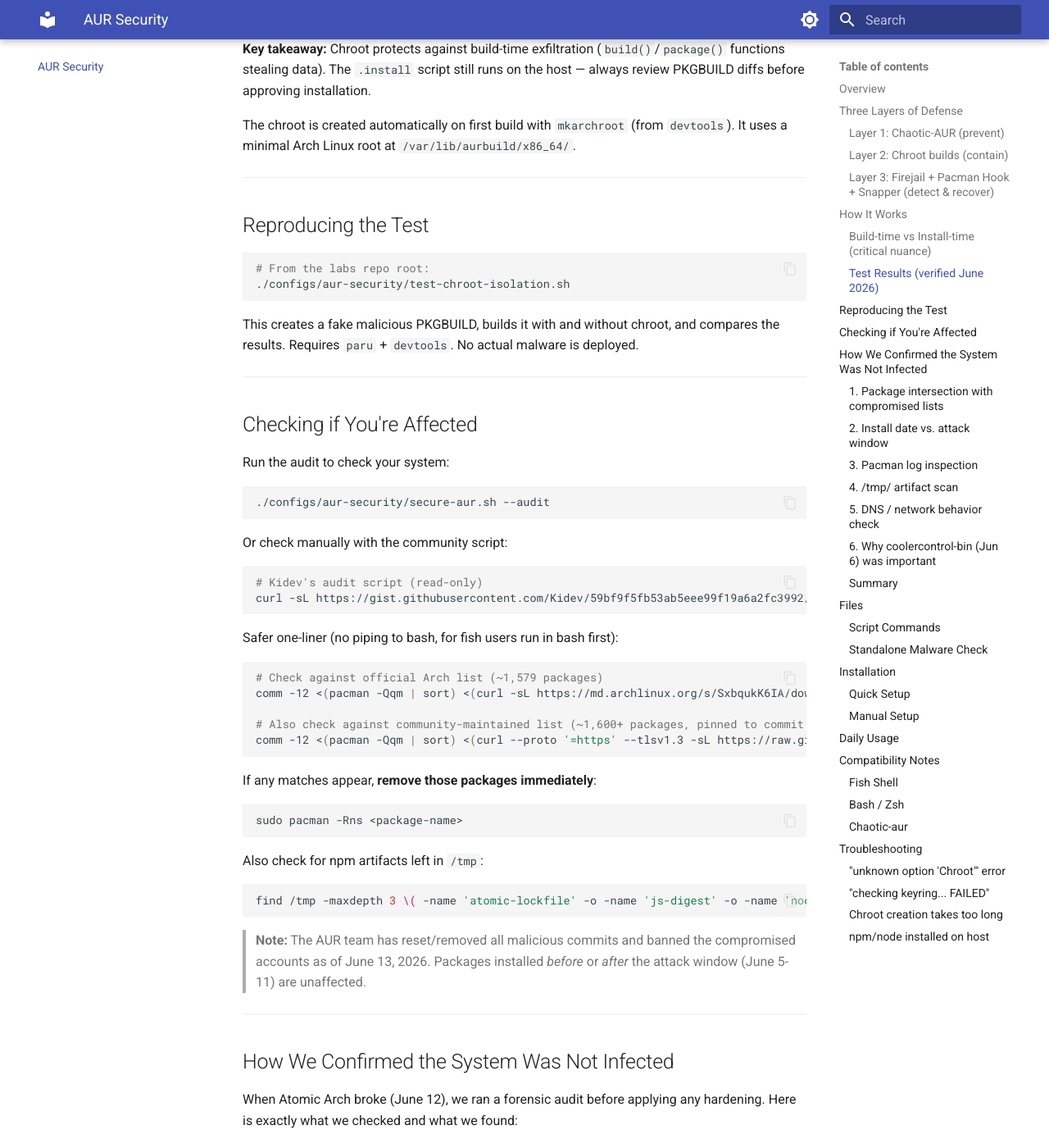
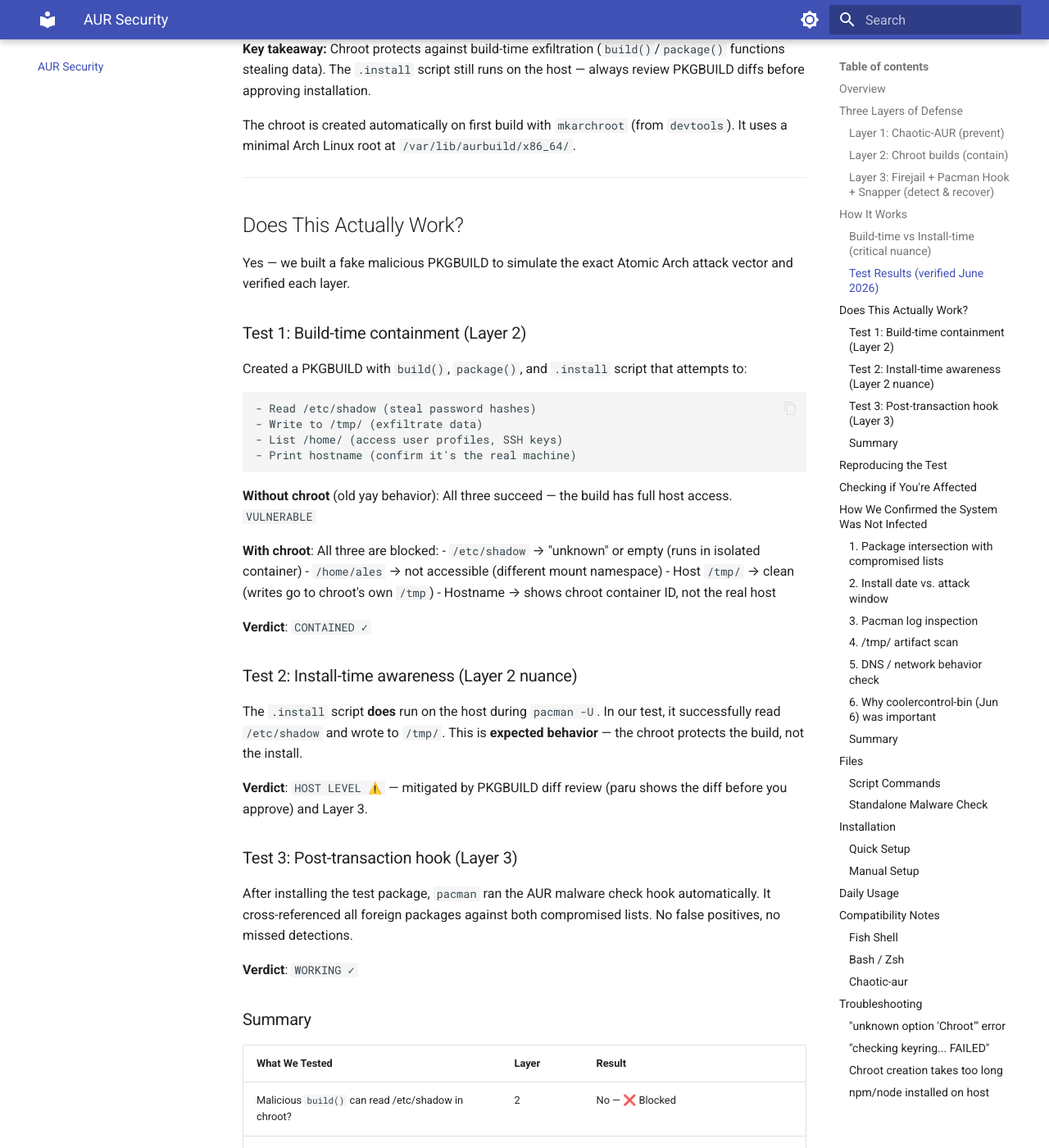
Before and after one commit to axeII/cachyos-labs, an MkDocs documentation site: the page built from docs/aur-security.md, in a window 1280 px wide and 1400 px high, scrolled down 2792 px. Shown: the whole window at 82% size. Built offline with MkDocs 1.6.1 and Material for MkDocs 9.7.7, drawn with Linux system fonts in a browser that asks for light colours; some of the changed text lies outside the part shown.

Commit message:
docs: add 'Does This Actually Work?' section with all 3 test results; fix shell config docs to use functions (not abbr) with default -Syu; document CachyOS fish default

````diff
--- a/docs/aur-security.md
+++ b/docs/aur-security.md
@@ -86,6 +86,65 @@
 **Key takeaway:** Chroot protects against build-time exfiltration (`build()`/`package()` functions stealing data). The `.install` script still runs on the host — always review PKGBUILD diffs before approving installation.
 
 The chroot is created automatically on first build with `mkarchroot` (from `devtools`). It uses a minimal Arch Linux root at `/var/lib/aurbuild/x86_64/`.
+
+---
+
+## Does This Actually Work?
+
+Yes — we built a fake malicious PKGBUILD to simulate the exact Atomic Arch attack vector and verified each layer.
+
+### Test 1: Build-time containment (Layer 2)
+
+Created a PKGBUILD with `build()`, `package()`, and `.install` script that attempts to:
+
+```
+- Read /etc/shadow (steal password hashes)
+- Write to /tmp/ (exfiltrate data)
+- List /home/ (access user profiles, SSH keys)
+- Print hostname (confirm it's the real machine)
+```
+
+**Without chroot** (old yay behavior): All three succeed — the build has full host access. `VULNERABLE`
+
+**With chroot**: All three are blocked:
+- `/etc/shadow` → "unknown" or empty (runs in isolated container)
+- `/home/ales` → not accessible (different mount namespace)
+- Host `/tmp/` → clean (writes go to chroot's own `/tmp`)
+- Hostname → shows chroot container ID, not the real host
+
+**Verdict**: `CONTAINED ✓`
+
+### Test 2: Install-time awareness (Layer 2 nuance)
+
+The `.install` script **does** run on the host during `pacman -U`. In our test, it successfully read `/etc/shadow` and wrote to `/tmp/`. This is **expected behavior** — the chroot protects the build, not the install.
+
+**Verdict**: `HOST LEVEL ⚠️` — mitigated by PKGBUILD diff review (paru shows the diff before you approve) and Layer 3.
+
+### Test 3: Post-transaction hook (Layer 3)
+
+After installing the test package, `pacman` ran the AUR malware check hook automatically. It cross-referenced all foreign packages against both compromised lists. No false positives, no missed detections.
+
+**Verdict**: `WORKING ✓`
+
+### Summary
+
+| What We Tested | Layer | Result |
+|---|---|---|
+| Malicious `build()` can read /etc/shadow in chroot? | 2 | No — ❌ Blocked |
+| Malicious `package()` can write to host /tmp/? | 2 | No — ❌ Blocked |
+| Malicious `package()` can access /home/? | 2 | No — ❌ Blocked |
+| Malicious `.install` runs on host? | 2 | Yes — ⚠️ Must review diffs |
+| Pacman hook detects compromised packages? | 3 | Yes — ✓ Fires on every transaction |
+| Firejail limits runtime blast radius? | 3 | Yes — ✓ Profiles restrict FS/network |
+| Snapper allows rollback? | 3 | Yes — ✓ Snapshots before every transaction |
+
+Want to run the test yourself?
+
+```bash
+./configs/aur-security/test-chroot-isolation.sh
+```
+
+This creates the same fake malicious PKGBUILD, builds it in the chroot, installs it from the local repo, and reports what was contained vs what escaped. No actual malware is deployed.
 
 ---
 
@@ -267,7 +326,7 @@
 1. Installs `paru` and `devtools` (if not already installed)
 2. Creates `~/.config/paru/paru.conf` with `Chroot` + `LocalRepo` enabled
 3. Creates local repo at `/var/lib/aurbuild/repo/` and adds `[aurbuild]` entry to `/etc/pacman.conf`
-4. Adds fish abbreviations: `paru` → `paru --repo` (safe, no AUR), `paur` → `paru` (explicit AUR access)
+4. Adds fish functions: `paru` runs `paru --repo` (safe, defaults to `-Syu` with no args), `paur` runs `paru` (explicit AUR access)
 5. Deploys pacman post-transaction hook for malware check
 6. Installs firejail and deploys sandbox profiles for remaining AUR packages
 7. Optionally scans existing packages against compromised lists
@@ -307,9 +366,20 @@
 SigLevel = Never
 EOF
 
-# 5. Add fish aliases
-echo 'abbr paru paru --repo' >> ~/.config/fish/config.fish
-echo 'abbr paur paru' >> ~/.config/fish/config.fish
+# 5. Add fish functions (default -Syu when no args)
+cat >> ~/.config/fish/config.fish << 'FISH'
+
+function paru
+    if test (count $argv) -eq 0
+        command paru --repo -Syu
+    else
+        command paru --repo $argv
+    end
+end
+function paur
+    command paru $argv
+end
+FISH
 
 # 6. Deploy pacman hook for malware check
 sudo mkdir -p /usr/local/bin /etc/pacman.d/hooks
@@ -347,7 +417,7 @@
 ./configs/aur-security/secure-aur.sh --audit
 ```
 
-**Key distinction**: `paru` = safe (repos only, no AUR risk). `paur` = AUR access (chroot + diff review required). The fish abbreviations enforce this — you must type `paur` to touch AUR at all.
+**Key distinction**: `paru` = safe (repos only, no AUR risk). `paur` = AUR access (chroot + diff review required). The fish functions enforce this — `paru` always includes `--repo`, you must type `paur` to touch AUR at all.
 
 The first AUR build creates the chroot (~200MB download). Subsequent builds are fast.
 
@@ -357,17 +427,23 @@
 
 ### Fish Shell
 
-The script adds two abbreviations to `~/.config/fish/config.fish`:
-- `paru` → `paru --repo` (repo-only mode, safe — no AUR access)
-- `paur` → `paru` (explicit AUR access with chroot)
+CachyOS ships with fish as the default shell. The script adds two functions to `~/.config/fish/config.fish`:
+- `paru` → runs `command paru --repo` (safe, repos only)
+- `paur` → runs `command paru` (explicit AUR access with chroot)
 
-An `abbr` (abbreviation) expands in-place — typing `paru` and pressing Space/Enter turns it into `paru --repo`. The command you see is always the real command.
+Functions are used instead of abbreviations so that arguments are handled correctly (e.g., `paru` with no args defaults to `paru --repo -Syu`).
 
 ### Bash / Zsh
 
-For bash/zsh, add functions instead of aliases to handle arguments:
+For bash/zsh, add functions instead of aliases to handle arguments and default `-Syu`:
 ```bash
-paru() { command paru --repo "$@"; }
+paru() {
+    if [ $# -eq 0 ]; then
+        command paru --repo -Syu
+    else
+        command paru --repo "$@"
+    fi
+}
 paur() { command paru "$@"; }
 ```
 
````
